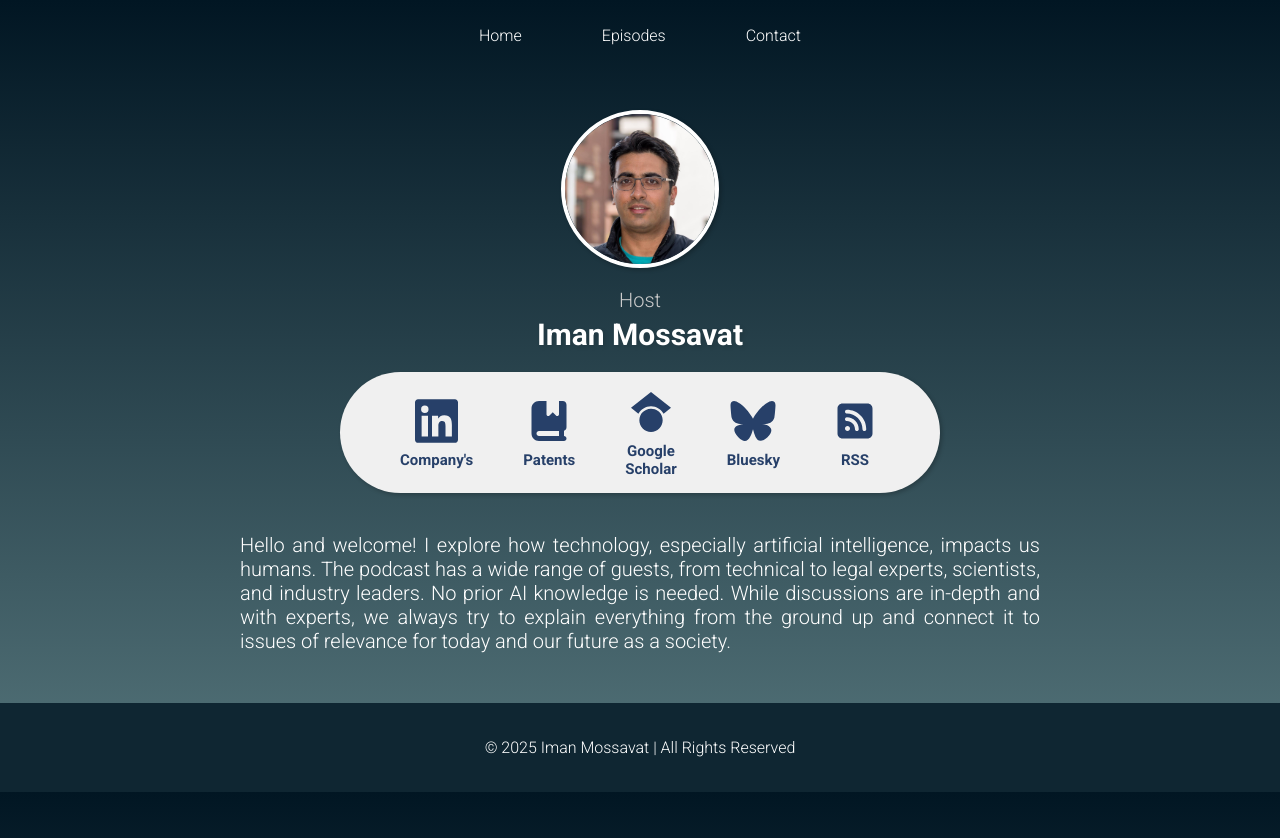
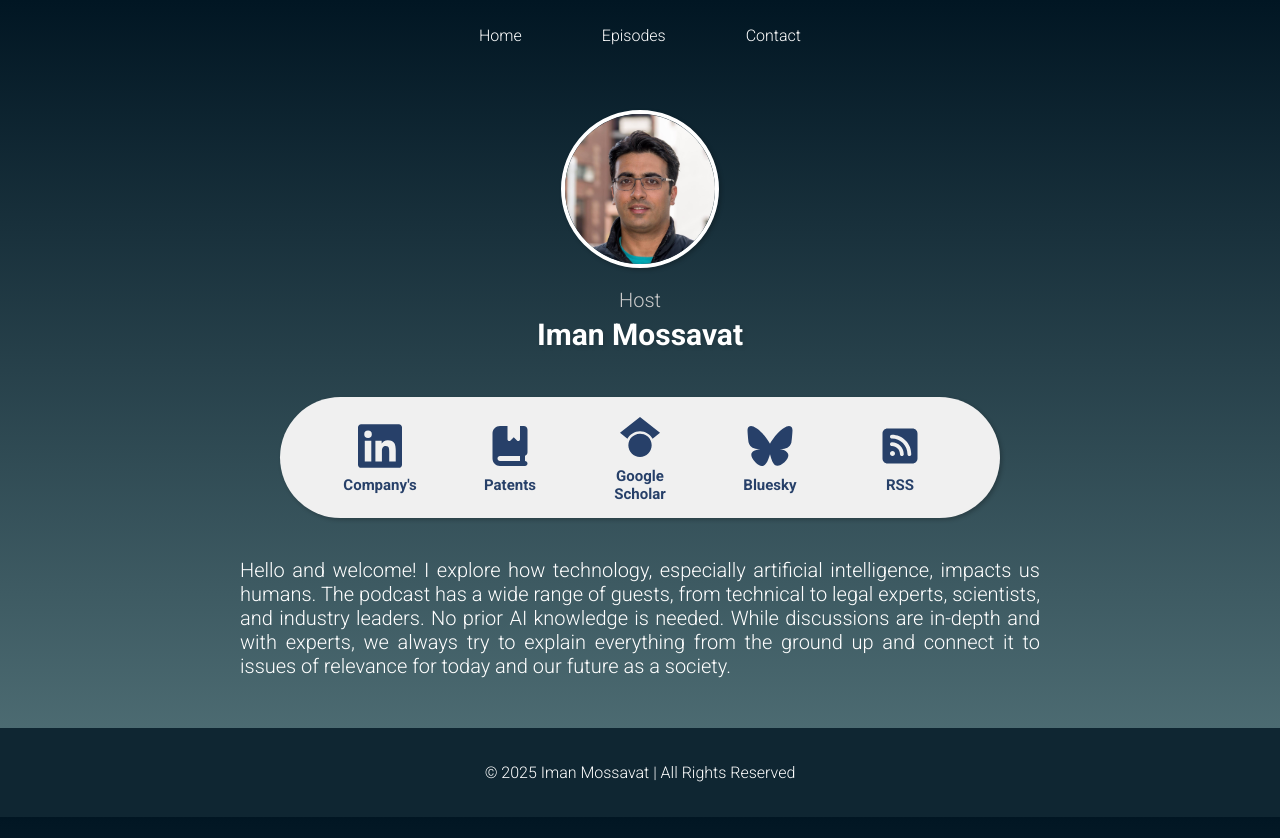
Before and after one commit to ivetkalchev/deepdivepod, a Jekyll site: the page built from contact.html, in a window 1280 px wide. Shown: the top 838 px of the page. Built offline with Jekyll 4.4.1, drawn with Linux system fonts in a browser that asks for light colours.

Commit message:
Update contact-styles.css

```diff
--- a/assets/css/contact-styles.css
+++ b/assets/css/contact-styles.css
@@ -3,13 +3,14 @@
 }
 
 .host-section {
-    margin: 110px 0px 0px 0px;
+    margin: 110px 0 0 0;
     display: flex;
     flex-direction: column;
     align-items: center;
     justify-content: center;
     font-weight: 300;
     font-size: 20px;
+    text-align: center;
 }
 
 .host-section img {
@@ -34,6 +35,7 @@
 .links {
     display: flex;
     justify-content: center;
+    margin-top: 25px;
 }
 
 .icon-container {
@@ -41,9 +43,10 @@
     gap: 50px;
     background-color: #f0f0f0;
     border-radius: 80px;
-    padding: 15px 60px 15px 60px;
+    padding: 15px 60px;
     box-shadow: 2px 2px 4px #0000003a;
     align-items: center;
+    flex-wrap: wrap;
 }
 
 .icon-container a,
@@ -59,6 +62,7 @@
     user-select: none;
     text-align: center;
     transition: transform 0.3s;
+    width: 80px;
 }
 
 .icon-container a:hover,
@@ -76,8 +80,59 @@
 .intro-box {
     max-width: 800px;
     margin: 0 auto;
-    padding: 20px 0px 30px 0px;
+    padding: 20px 20px 30px 20px;
     font-weight: 300;
     font-size: 20px;
     text-align: justify;
 }
+
+@media (max-width: 768px) {
+    .host-section {
+        margin-top: 60px;
+        font-size: 18px;
+    }
+
+    .host-section img {
+        width: 120px;
+        height: 120px;
+    }
+
+    .host-section h1 {
+        font-size: 24px;
+    }
+
+    .icon-container {
+        gap: 25px;
+        padding: 15px 25px;
+        border-radius: 30px;
+    }
+
+    .icon-container a,
+    .icon-container .rss {
+        font-size: 13px;
+        width: 70px;
+    }
+
+    .icon-container .logo {
+        width: 40px;
+        height: 40px;
+    }
+
+    .intro-box {
+        font-size: 17px;
+    }
+}
+
+@media (max-width: 480px) {
+    .icon-container {
+        flex-direction: column;
+        padding: 20px;
+        gap: 15px;
+    }
+
+    .icon-container a,
+    .icon-container .rss {
+        width: 100%;
+        font-size: 14px;
+    }
+}
```
